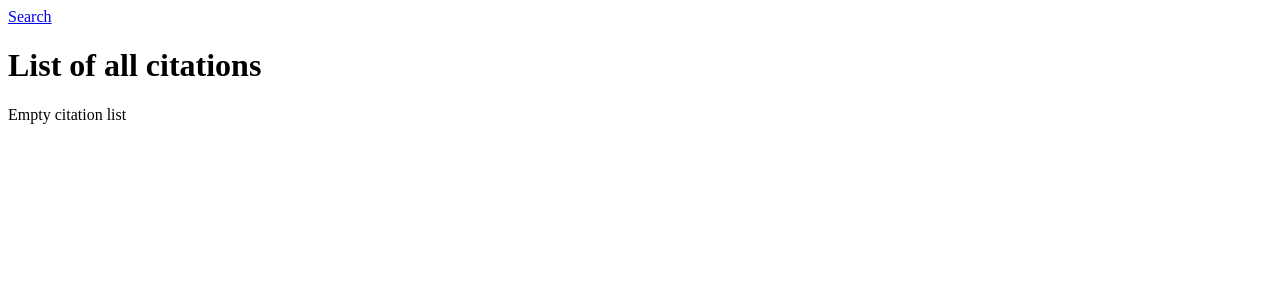
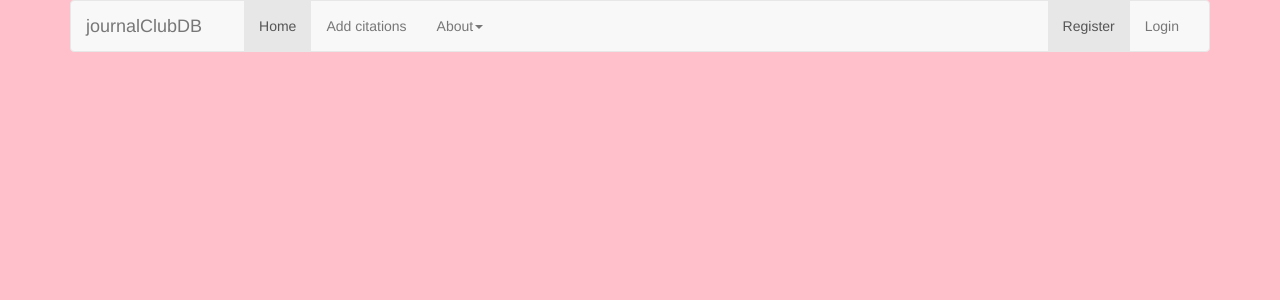
Before and after one commit to michael-chiang-mc5/journalClubDB, a Django app: page /papers/ in a window 1280 px wide. Shown: the top 300 px of the page. Run offline with Django 3.2, Linux system fonts and the light colour scheme; data that the repository does not hold is empty.

Commit message:
Started to beautify html

```diff
--- a/journalClubDB/papers/templates/papers/index.html
+++ b/journalClubDB/papers/templates/papers/index.html
@@ -1,19 +1,54 @@
-<!-- navigation bar.  Move to template -->
-<a href="{% url 'papers:search_development' 0 %}">Search</a>
+{% extends "base.html" %}
+{% load templatetags %} <!-- templatetags cannot be moved to base.html -->
 
+<!-- webpage main content -->
+{% block body_block %}
+{% if citations %}
 
-<h1>List of all citations</h1>
+<div class="panel list-group">
+  {% for citation in citations %}
 
-{% if citations %}
-  <ul>
-    {% for citation in citations %}
-    <li>
-    <a href="{% url 'papers:detail' citation.pk %}">
-      {{ citation.title }}
-    </a>
-    </li>
-    {% endfor %}
-  </ul>
-{% else %}
-  <p>Empty citation list</p>
+  <!-- single citation entry -->
+  <a href="#" class="list-group-item" data-toggle="collapse" data-target="#dropDown{{ citation.pk }}" data-parent="#menu"> <!-- TODO: color this (active?) -->
+    <h4 class="list-group-item-heading">{{ citation.title }}</h4>
+    <p class="list-group-item-text">{{ citation.author|first_author }}</p>
+    <p class="list-group-item-text">{{ citation.journal }}, {{ citation.date|citation_year }}</p>
+  </a>
+  <div id="dropDown{{ citation.pk }}" class="sublinks collapse">
+    <a class="list-group-item small">{{ citation.abstract }}</a>
+    <a class="list-group-item small">Tags: </a>
+    <a class="list-group-item small" href="{% url 'papers:detail' citation.pk %}">Click to discuss this paper!</a>
+  </div>
+  {% endfor %}
+
+  </div>
+
+  <!-- page bar -->
+  <div class="col-md-2 col-md-offset-5">
+      <ul id="indexPagebar" class="pagination">
+          <!-- decrement page -->
+          <li>
+          {% if active_page == 1 %}
+          <a href="{% url 'papers:index' %}?page=1">&laquo;</a>
+          {% else %}
+          <a href="{% url 'papers:index' %}?page={{ active_page|decrement }}">&laquo;</a>
+          {% endif %}
+          </li>
+          <!-- page enumeration -->
+          {% for page in num_pages|get_range %}
+            <li {% if active_page == page|increment %} class="active" {% endif %}>
+            <a href="{% url 'papers:index' %}?page={{ page|increment }}">{{ page|increment }}</a></li>
+          {% endfor %}
+          <!-- increment page-->
+          <li>
+          {% if active_page == num_pages %}
+          <a href="{% url 'papers:index' %}?page={{ num_pages }}">&raquo;</a>
+          {% else %}
+          <a href="{% url 'papers:index' %}?page={{ active_page|increment }}">&raquo;</a>
+          {% endif %}
+          </li>
+      </ul>
+  </div>
+
 {% endif %}
+{% endblock %}
--- a/journalClubDB/papers/views.py
+++ b/journalClubDB/papers/views.py
@@ -1,6 +1,6 @@
 from django.shortcuts import render, redirect
 from django.views import generic
-from django.core.paginator import Paginator, InvalidPage, EmptyPage
+from django.core.paginator import Paginator, EmptyPage, PageNotAnInteger
 from django.http import HttpResponse, HttpResponseRedirect
 from django.core.urlresolvers import reverse
 import logging
@@ -18,7 +18,23 @@ import datetime
 def index(request):
     template_name = 'papers/index.html'
     citations = Citation.objects.all()
-    context = {'citations': citations,}
+
+    # Paginate
+    paginator = Paginator(citations, 10) # TODO: change this to something more reasonable
+    page = request.GET.get('page')
+    try:
+        citations = paginator.page(page)
+        active_page = int(page)
+    except PageNotAnInteger:
+        # If page is not an integer, deliver first page.
+        citations = paginator.page(1)
+        active_page = 1
+    except EmptyPage:
+        # If page is out of range (e.g. 9999), deliver last page of results.
+        citations = paginator.page(paginator.num_pages)
+        active_page = int(paginator.num_pages)
+
+    context = {'citations': citations,'navbar':'home','num_pages':int(paginator.num_pages),'active_page':active_page}
     return render(request, 'papers/index.html', context)
 
 # returns a string, otherwise returns None
@@ -200,7 +216,7 @@ def search_development(request,page):
     freshSearch=False
     totalPages = min([totalPages,15+1]) # maximum of 15 pages
     pubmed = checkPubmedEntriesForPreexistingCitations(pubmed)
-    context = {'entries': pubmed.entries, 'search_str': search_str, 'totalPages':totalPages, 'totalPagesRange': range(1,totalPages), 'pageNumber': pageNumber, 'freshSearch': freshSearch}
+    context = {'navbar':'addCitation','entries': pubmed.entries, 'search_str': search_str, 'totalPages':totalPages, 'totalPagesRange': range(1,totalPages), 'pageNumber': pageNumber, 'freshSearch': freshSearch}
     return render(request, 'papers/search.html', context)
 
 # upvoting and downvoting comments
--- /dev/null
+++ b/journalClubDB/static/css/custom.css
@@ -0,0 +1,32 @@
+
+body {
+    background-color: pink;
+}
+
+.navbar-brand {
+  margin-right: 1.5em;
+}
+
+#indexPagebar {
+  background-color: yellow;
+  margin-top: 0px;
+}
+
+#detail_jumbotron h1 {
+    font-size: 2em;
+}
+
+#detail_jumbotron p {
+    font-size: 0.9em;
+    margin-bottom: 0px;
+}
+
+#detail_jumbotron #detail_abstract {
+    font-size: 1.1em;
+}
+
+
+.discussion_background {
+  background-color: yellow;
+  min-height: 500px;
+}
--- a/journalClubDB/static/js/ajax.js
+++ b/journalClubDB/static/js/search.js
@@ -1,5 +1,5 @@
 // On button click
-// url_js, csrf_js are variables that need to be set in main html page
+// url_js, csrf_js are variables that need to be set in search.html
 // since django templating does not apply to javascript files
 
 $(document).ready(function() {
--- a/journalClubDB/templates/base.html
+++ b/journalClubDB/templates/base.html
@@ -1,26 +1,66 @@
+<!-- useful bootstrap examples http://www.tutorialrepublic.com/twitter-bootstrap-examples.php -->
+
 <html>
-    <head>
-        <title>{% block title %}{% endblock %}</title>
-    </head>
+  <head>
+    {% load staticfiles %}
+    <title>{% block title %}{% endblock %}</title>
+    <meta charset="utf-8">
+    <meta name="viewport" content="width=device-width, initial-scale=1">
+    <script src="{% static 'js/jquery-2.1.4.min.js' %}"></script>
+    <script src="{% static 'bootstrap-3.3.5-dist/js/bootstrap.min.js' %}"></script>
+    <link rel="stylesheet" href="{% static 'bootstrap-3.3.5-dist/css/bootstrap.min.css' %}">
+    <link rel="stylesheet" href="{% static 'css/custom.css' %}">
+  </head>
 
-    <body>
-        <div>
-            {% block body_block %}{% endblock %}
-        </div>
+  <body>
 
-        <hr />
+  <!-- creates container in center of the webpage -->
+  <div class="container">
 
-        <div>
-            <ul>
+    <!-- navbar -->
+    <nav class="navbar navbar-default">
+      <div class="container-fluid">
+
+        <a class="navbar-brand" href="#">journalClubDB</a>
+        <div id="navbar" class="navbar-collapse collapse">
+          <ul class="nav navbar-nav">
+            <div class="span2"></div>
+            <li class="{% if navbar == 'home' %}active{% endif %}"><a href="{% url 'papers:index' %}">Home</a></li>
+            <li class="{% if navbar == 'addCitation' %}active{% endif %}"><a href="{% url 'papers:search_development' 0 %}">Add citations</a></li> <!-- TODO: change this to real search -->
+            <li class="dropdown">
+              <a href="#" class="dropdown-toggle" data-toggle="dropdown" role="button" aria-haspopup="true" aria-expanded="false">About<span class="caret"></span></a>
+              <ul class="dropdown-menu">
+                <li><a href="#">Tell me about this website!</a></li>
+                <li><a href="#">JCDB etiquette</a></li>
+                <li><a href="#">Privacy policy</a></li>
+                <li role="separator" class="divider"></li>
+                <li><a href="#">About the developers</a></li>
+                <li><a href="#">Contact</a></li>
+              </ul>
+            </li>
+          </ul>
+          <!-- navbar (right side)-->
+          <ul class="nav navbar-nav navbar-right">
             {% if user.is_authenticated %}
+                <li class="active"><a href="#">{{ user.get_username }}</a></li>
                 <li><a href="{% url 'auth_logout' %}?next=/papers/">Logout</a></li>
             {% else %}
-                <li><a href="{% url 'registration_register' %}">Register Here</a></li>
-                <li><a href="{% url 'auth_login' %}">Login</a></li>
+                <li class="active"><a href="{% url 'registration_register' %}">Register</a></li>
+                <li><a href="{% url 'auth_login' %}">Login</a></li> <!-- add class="active" -->
             {% endif %}
+          </ul>
+        </div><!--/.nav-collapse -->
+      </div><!--/.container-fluid -->
+    </nav>
+  </div>
 
-                <li><a href="/about/">About</a></li>
-            </ul>
-        </div>
-    </body>
+  <!-- main content -->
+  <div class="container">
+    <div>
+      {% block body_block %}{% endblock %}
+    </div>
+  </div>
+
+  <!-- end webpage -->
+  </body>
 </html>
```
Also changed, not shown: journalClubDB/papers/templates/papers/detail.html (+62 -136 lines), journalClubDB/papers/templates/papers/search.html (+20 -20 lines), journalClubDB/papers/templatetags/templatetags.py (+39 -0 lines), journalClubDB/static/js/detail.js (added, +51 -0 lines).
